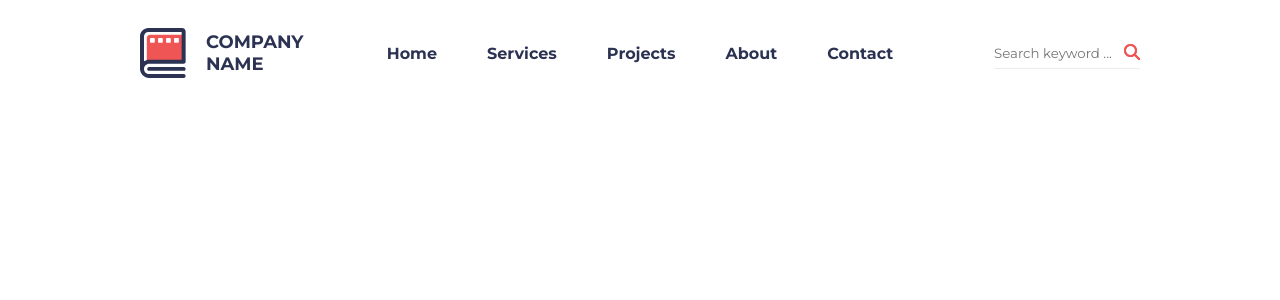
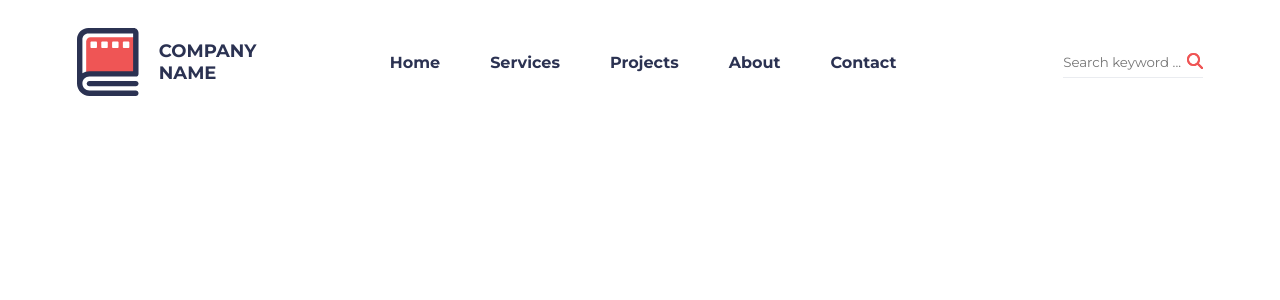
Before and after one commit to nnatroo/artmedia-task, a React (Vite) app: page / in a window 1280 px wide. Shown: the top 300 px of the page. Built offline with nearby package versions, Linux system fonts and the light colour scheme.

Commit message:
scss modified

```diff
--- a/src/modules/Header.module.scss
+++ b/src/modules/Header.module.scss
@@ -9,23 +9,25 @@
 }
 
 .navbar-wrapper {
-  width: 1420px;
+  // width: 1420px;
+  padding-inline: 10%;
   display: grid;
   grid-template-columns: 1fr 4fr 1fr;
   align-items: center;
   gap: 1rem;
 
   @media (max-width: 1680px) {
-    width: 1200px;
+    // width: 1200px;
   }
 
   @media (max-width: 1440px) {
-    width: 1100px;
+    // width: 1100px;
   }
 
   @media (max-width: 1366px) {
     gap: 40px;
-    width: 1000px;
+    padding-inline: 6%;
+    // width: 1000px;
   }
 }
 
@@ -40,16 +42,31 @@
     gap: 1.25rem;
     align-items: center;
 
-    @media (max-width: 768px) {
-      img {
+    strong {
+      font-weight: 700;
+      font-size: 22px;
+      color: #2b3252;
+      text-transform: uppercase;
+
+      @media (max-width: 1280px) {
+        font-weight: 700;
+        font-size: 18px;
+        color: #2b3252;
+      }
+    }
+
+    img {
+
+      @media (max-width: 1280px) {
+        img {
+          width: 30%;
+        }
+      }
+
+      @media (max-width: 768px) {
         display: none;
       }
-    }
-  }
 
-  @media (max-width: 1280px) {
-    img {
-      width: 30%;
     }
   }
 
@@ -58,18 +75,7 @@
   }
 }
 
-strong {
-  font-weight: 700;
-  font-size: 22px;
-  color: #2b3252;
-  text-transform: uppercase;
 
-  @media (max-width: 1280px) {
-      font-weight: 700;
-      font-size: 18px;
-      color: #2b3252;
-  }
-}
 
 .navbar-links {
   list-style: none;
@@ -180,7 +186,7 @@ strong {
     height: 30px;
     border: none;
     border-bottom: 1px solid #eaecf0;
-    padding-right: 26px;
+    padding-right: 20px;
     transition: 200ms;
 
     &:focus {
```
